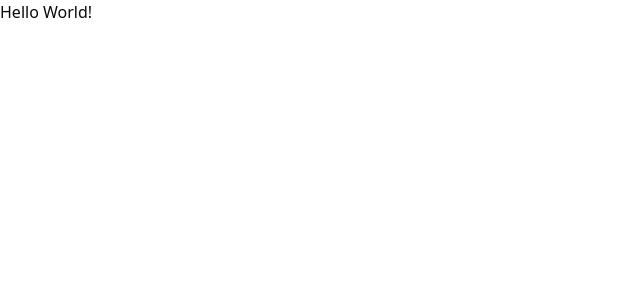
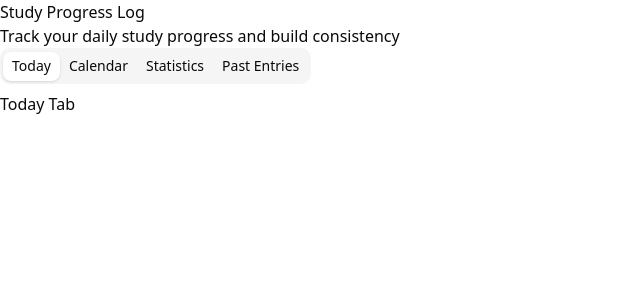
Before and after one commit to NekoKrator/study-log, a React (Vite) app: page / in a window 1280 px wide. Shown: the top 300 px of the page, without its empty margins (0-640 px from the left). Built offline with nearby package versions, Linux system fonts and the light colour scheme.

Commit message:
feat: add tab layout with empty components

```diff
--- a/package.json
+++ b/package.json
@@ -10,6 +10,7 @@
     "preview": "vite preview"
   },
   "dependencies": {
+    "@radix-ui/react-tabs": "^1.1.12",
     "@tailwindcss/vite": "^4.1.11",
     "class-variance-authority": "^0.7.1",
     "clsx": "^2.1.1",
--- a/src/App.tsx
+++ b/src/App.tsx
@@ -1,3 +1,13 @@
+import MainTabs from './components/MainTabs';
+
 export default function App() {
-  return <>Hello World!</>;
+  return (
+    <div>
+      <div>
+        <h1>Study Progress Log</h1>
+        <p>Track your daily study progress and build consistency</p>
+      </div>
+      <MainTabs />
+    </div>
+  );
 }
--- /dev/null
+++ b/src/components/CalendarTab.tsx
@@ -0,0 +1,3 @@
+export default function CalendarTab() {
+  return <>Calendar Tab</>;
+}
--- /dev/null
+++ b/src/components/MainTabs.tsx
@@ -0,0 +1,30 @@
+import { Tabs, TabsList, TabsTrigger, TabsContent } from '@/components/ui/tabs';
+import TodayTab from './TodayTab';
+import CalendarTab from './CalendarTab';
+import StatisticsTab from './StatisticsTab';
+import PastEntriesTab from './PastEntriesTab';
+
+export default function MainTabs() {
+  return (
+    <Tabs defaultValue='today'>
+      <TabsList>
+        <TabsTrigger value='today'>Today</TabsTrigger>
+        <TabsTrigger value='calendar'>Calendar</TabsTrigger>
+        <TabsTrigger value='statistics'>Statistics</TabsTrigger>
+        <TabsTrigger value='pastEntries'>Past Entries</TabsTrigger>
+      </TabsList>
+      <TabsContent value='today'>
+        <TodayTab />
+      </TabsContent>
+      <TabsContent value='calendar'>
+        <CalendarTab />
+      </TabsContent>
+      <TabsContent value='statistics'>
+        <StatisticsTab />
+      </TabsContent>
+      <TabsContent value='pastEntries'>
+        <PastEntriesTab />
+      </TabsContent>
+    </Tabs>
+  );
+}
--- /dev/null
+++ b/src/components/PastEntriesTab.tsx
@@ -0,0 +1,3 @@
+export default function PastEntriesTab() {
+  return <>Past Entries Tab</>;
+}
--- /dev/null
+++ b/src/components/StatisticsTab.tsx
@@ -0,0 +1,3 @@
+export default function StatisticsTab() {
+  return <>Statistics Tab</>;
+}
--- /dev/null
+++ b/src/components/TodayTab.tsx
@@ -0,0 +1,3 @@
+export default function TodayTab() {
+  return <>Today Tab</>;
+}
--- /dev/null
+++ b/src/components/ui/tabs.tsx
@@ -0,0 +1,64 @@
+import * as React from "react"
+import * as TabsPrimitive from "@radix-ui/react-tabs"
+
+import { cn } from "@/lib/utils"
+
+function Tabs({
+  className,
+  ...props
+}: React.ComponentProps<typeof TabsPrimitive.Root>) {
+  return (
+    <TabsPrimitive.Root
+      data-slot="tabs"
+      className={cn("flex flex-col gap-2", className)}
+      {...props}
+    />
+  )
+}
+
+function TabsList({
+  className,
+  ...props
+}: React.ComponentProps<typeof TabsPrimitive.List>) {
+  return (
+    <TabsPrimitive.List
+      data-slot="tabs-list"
+      className={cn(
+        "bg-muted text-muted-foreground inline-flex h-9 w-fit items-center justify-center rounded-lg p-[3px]",
+        className
+      )}
+      {...props}
+    />
+  )
+}
+
+function TabsTrigger({
+  className,
+  ...props
+}: React.ComponentProps<typeof TabsPrimitive.Trigger>) {
+  return (
+    <TabsPrimitive.Trigger
+      data-slot="tabs-trigger"
+      className={cn(
+        "data-[state=active]:bg-background dark:data-[state=active]:text-foreground focus-visible:border-ring focus-visible:ring-ring/50 focus-visible:outline-ring dark:data-[state=active]:border-input dark:data-[state=active]:bg-input/30 text-foreground dark:text-muted-foreground inline-flex h-[calc(100%-1px)] flex-1 items-center justify-center gap-1.5 rounded-md border border-transparent px-2 py-1 text-sm font-medium whitespace-nowrap transition-[color,box-shadow] focus-visible:ring-[3px] focus-visible:outline-1 disabled:pointer-events-none disabled:opacity-50 data-[state=active]:shadow-sm [&_svg]:pointer-events-none [&_svg]:shrink-0 [&_svg:not([class*='size-'])]:size-4",
+        className
+      )}
+      {...props}
+    />
+  )
+}
+
+function TabsContent({
+  className,
+  ...props
+}: React.ComponentProps<typeof TabsPrimitive.Content>) {
+  return (
+    <TabsPrimitive.Content
+      data-slot="tabs-content"
+      className={cn("flex-1 outline-none", className)}
+      {...props}
+    />
+  )
+}
+
+export { Tabs, TabsList, TabsTrigger, TabsContent }
```
Also changed, not shown: 1 other file (tests, documents, lock files or other folders).
